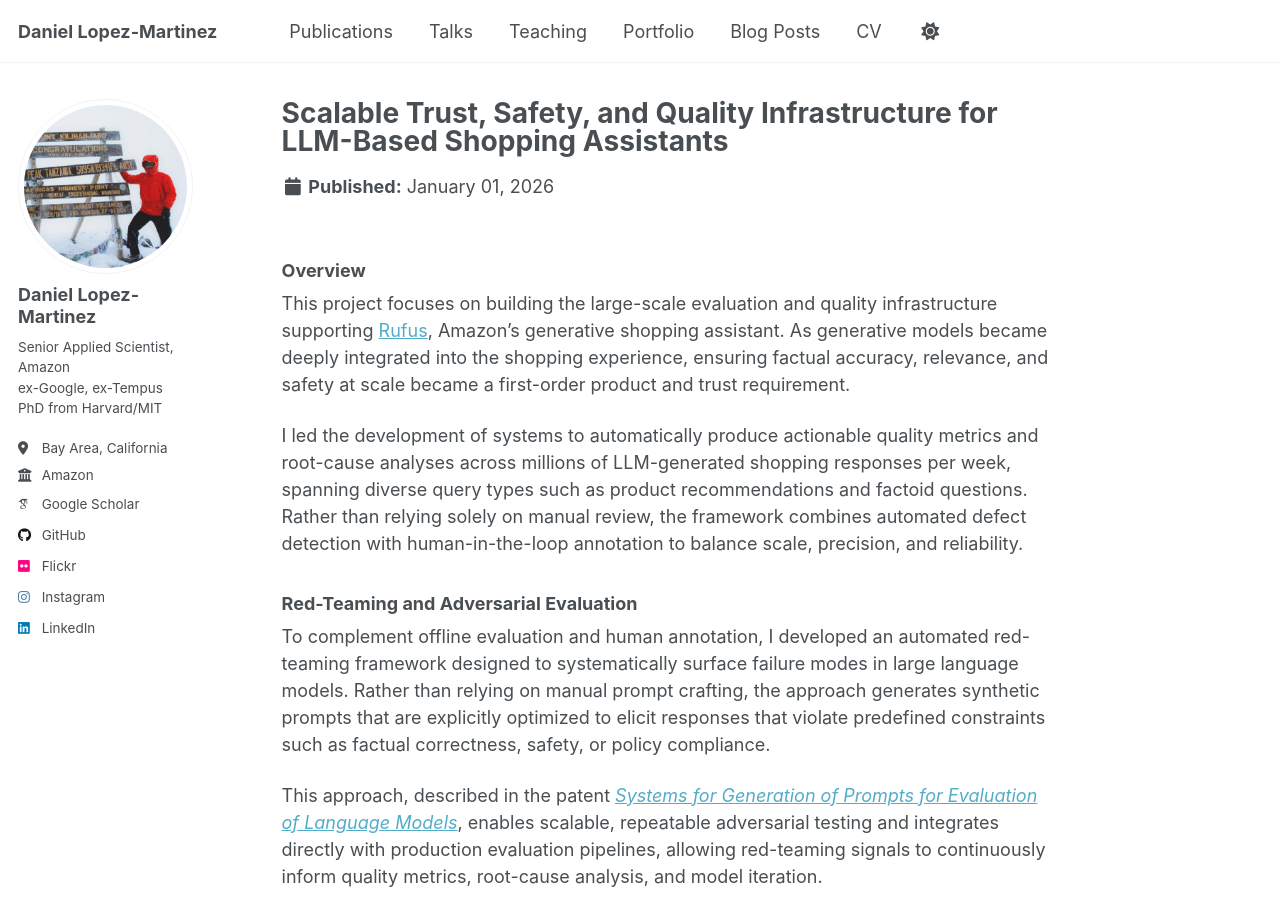
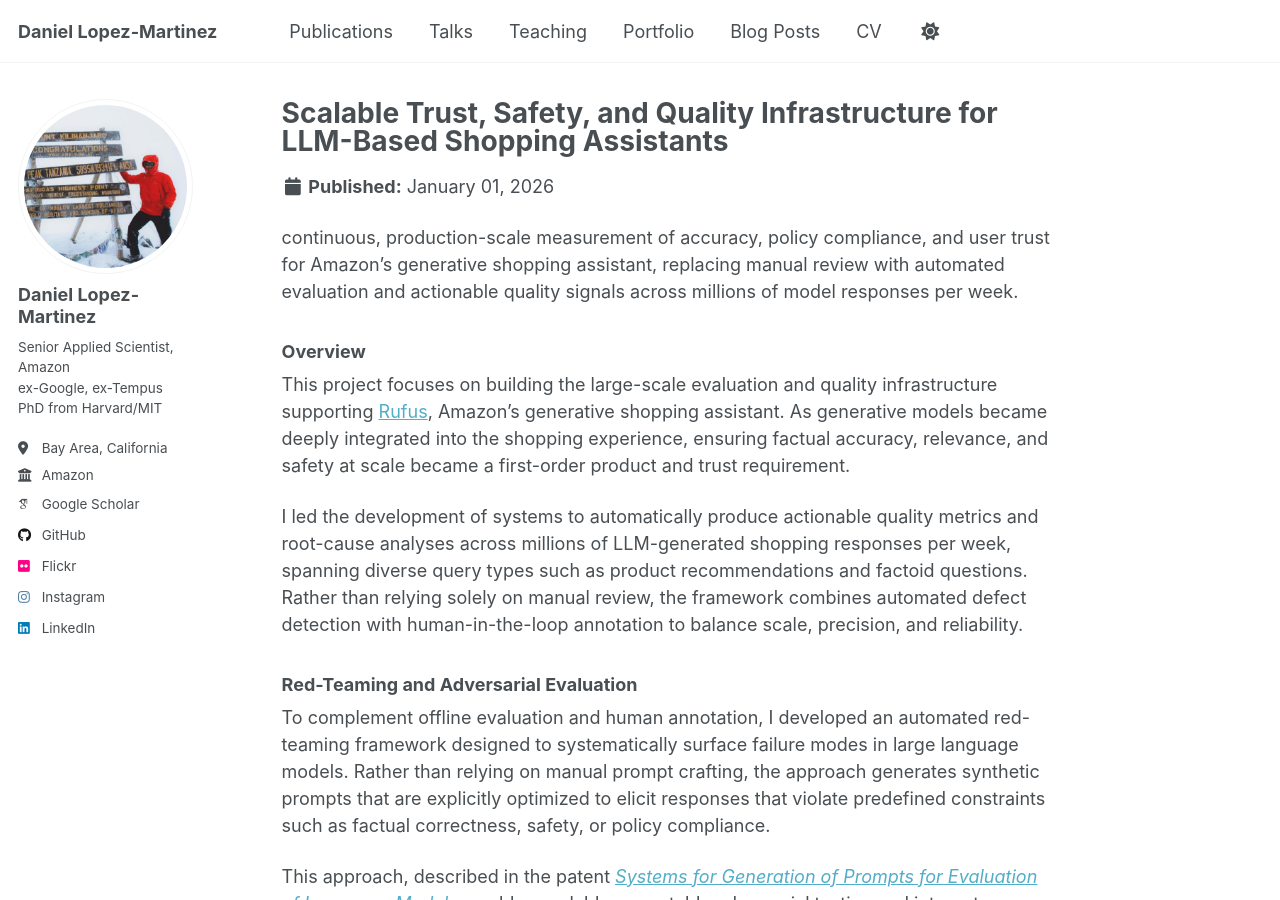
Before and after one commit to daniel-lopezmartinez/daniel-lopezmartinez.github.io, a Jekyll site: the page built from _portfolio/alice.md, in a window 1280 px wide and 900 px high. Built offline with Jekyll 4.4.1, drawn with Linux system fonts in a browser that asks for light colours; some web fonts are replaced; a script that is not in the unit is left out.

Commit message:
Updated description

```diff
--- a/_portfolio/alice.md
+++ b/_portfolio/alice.md
@@ -1,11 +1,13 @@
 ---
 title: "Scalable Trust, Safety, and Quality Infrastructure for LLM-Based Shopping Assistants"
-excerpt: "Scalable evaluation framework to assess factual accuracy, safety, and quality across millions of LLM-generated shopping answers.<br/><img src='/images/blog/rufus.jpg' width='300'>"
+excerpt: "Continuous, production-scale measurement of accuracy, policy compliance, and user trust for Amazon’s generative shopping assistant, replacing manual review with automated evaluation and actionable quality signals across millions of model responses per week.<br/><img src='/images/blog/rufus.jpg' width='300'>"
 collection: portfolio
 category: amazon
 order: 1
 ---
 
+
+continuous, production-scale measurement of accuracy, policy compliance, and user trust for Amazon’s generative shopping assistant, replacing manual review with automated evaluation and actionable quality signals across millions of model responses per week.
 ### Overview
 
 This project focuses on building the large-scale evaluation and quality infrastructure supporting [Rufus](https://www.aboutamazon.com/news/retail/amazon-rufus), Amazon’s generative shopping assistant. As generative models became deeply integrated into the shopping experience, ensuring factual accuracy, relevance, and safety at scale became a first-order product and trust requirement.
```
